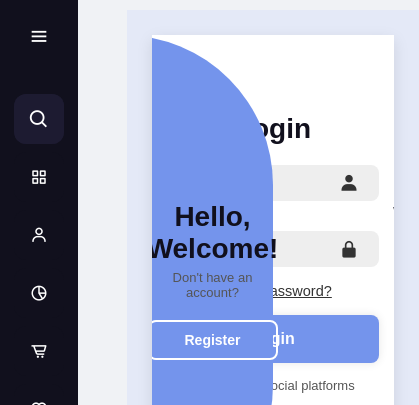
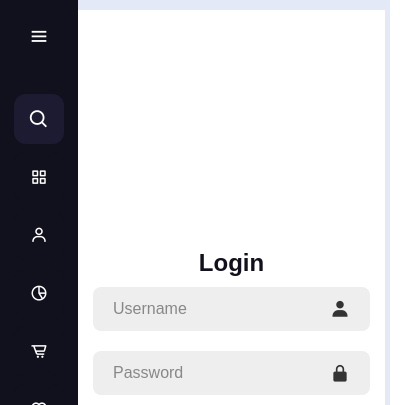
Before and after one commit to JustAsabre/richytech-website, a website: page Login Form/user.html in a window 390 px wide. Shown: the top 405 px of the page, 419 px wide, since content can reach past the window. Drawn offline with nearby package versions, Linux system fonts and the light colour scheme.

Commit message:
bug fixes

```diff
--- a/Login Form/styles.css
+++ b/Login Form/styles.css
@@ -270,12 +270,84 @@
 }
 
 .container {
+    flex-grow: 1;
+    display: flex;
+    flex-direction: column;
+    justify-content: center;
+    align-items: center;
+    text-align: center;
+    color: white;
+    font-size: 24px;
+}
+
+.shop-items {
+    display: flex;
+    flex-wrap: wrap;
+    justify-content: center;
+    gap: 20px;
+    margin-top: 20px;
+}
+
+.item {
+    background: rgba(255, 255, 255, 0.8);
+    border-radius: 10px;
+    padding: 20px;
+    text-align: center;
+    width: 200px;
+    box-shadow: 0 4px 8px rgba(0, 0, 0, 0.2);
+    transition: transform 0.3s ease;
+}
+
+.item:hover {
+    transform: translateY(-10px);
+}
+
+.item img {
+    width: 100%;
+    border-radius: 10px;
+}
+
+.item h3 {
+    margin: 10px 0;
+    color: #333;
+}
+
+.item p {
+    color: #555;
+    font-size: 18px;
+}
+
+.item button {
+    background: #f4a261;
+    border: none;
+    padding: 10px 20px;
+    border-radius: 5px;
+    color: white;
+    cursor: pointer;
+    transition: background-color 0.3s ease;
+}
+
+.item button:hover {
+    background: #e76f51;
+}
+
+/* New Login and Registration Styles */
+body {
+    display: flex;
+    justify-content: center;
+    align-items: center;
+    min-height: 100vh;
+    background: linear-gradient(90deg, #e2e2e2, #c9d6ff);
+}
+
+.container {
     position: relative;
-    width: 100%;
-    max-width: 850px;
-    height: 500px;
-    background-color: #fff;
-    box-shadow: 0 5px 15px rgba(0, 0, 0, 0.1);
+    width: 850px;
+    height: 550px;
+    background: #fff;
+    margin: 20px;
+    border-radius: 30px;
+    box-shadow: 0 0 30px rgba(0, 0, 0, .2);
     overflow: hidden;
 }
 
@@ -294,6 +366,7 @@ form {
 }
 
 .form-box {
+    justify-content: center;
     position: absolute;
     right: 0;
     width: 50%;
@@ -483,81 +556,157 @@ form {
 }
 
 @media screen and (max-width: 768px) {
-    body {
+
+    /* --- Style the main content area to respect sidebar --- */
+    .home-section {
+        position: relative; /* Let it be relative to flow */
+        width: 100%;      /* Use full viewport width */
         min-height: 100vh;
-        display: flex;
+        padding-left: 78px; /* <<< KEY FIX: Add space for the closed sidebar */
+        padding-top: 20px;    /* Add some top/bottom padding */
+        padding-bottom: 20px;
+        padding-right: 10px; /* Add a little right padding */
+        box-sizing: border-box; /* <<< KEY FIX: Include padding in width */
+        display: flex;          /* Use flex to center container */
+        justify-content: center;
         align-items: center;
-        justify-content: center;
-        background-color: #f0f2f5;
-        padding: 20px;
+        background: #e4e9f7; /* Ensure background is visible */
+        /* Remove transition properties inherited from desktop */
+        transition: none !important;
+        left: 0 !important; /* Ensure no 'left' offset is inherited */
     }
 
-    .container {
-        width: 95%;
-        height: auto;
-        min-height: 500px;
-        margin: 0 auto;
+    /* Handle open sidebar state if necessary (optional on mobile) */
+    /* If you want the content to shift when sidebar opens: */
+    /*
+    .sidebar.open ~ .home-section {
+        padding-left: 250px;
+    }
+    */
+    /* If you want sidebar to overlay content (simpler for mobile login): */
+    .sidebar.open ~ .home-section {
+        padding-left: 78px; /* Keep original padding */
     }
 
+
+    /* --- Style the container --- */
+    .container {
+        position: relative;
+        width: 100%; /* Fill the padded home-section */
+        max-width: 450px;
+        height: auto;     /* Auto height */
+        margin: 0; /* Remove margin, rely on home-section padding/flex */
+        background: #fff;
+        border-radius: 15px;
+        box-shadow: 0 8px 20px rgba(0, 0, 0, 0.12);
+        overflow: hidden;
+        display: flex;
+    }
+
+    /* --- Style Form Boxes --- */
     .form-box {
         width: 100%;
-        padding: 20px;
+        height: auto;
+        padding: 30px 25px;
+        display: flex;
+        flex-direction: column;
+        justify-content: center;
+        align-items: center;
+        text-align: center;
+        order: 1; /* Forms first */
+        /* Remove properties related to absolute positioning/transitions */
+        position: static;
+        transform: none;
+        transition: none;
+        opacity: 1; /* Ensure visible */
+        visibility: visible; /* Ensure visible */
     }
 
-    .toggle-box::before {
-        width: 200%;
-        left: -150%;
+    /* Hide register form by default */
+    .form-box.register {
+        display: none;
     }
 
-    .container.active .toggle-box::before {
-        left: 50%;
-    }
-
+    /* --- Style Toggle Panels --- */
     .toggle-panel {
-        padding: 20px;
+        width: 100%;
+        height: auto;
+        padding: 20px 15px;
+        min-height: 150px;
+        color: #333;
+        background: #f0f4f8;
+        display: flex;
+        flex-direction: column;
+        justify-content: center;
+        align-items: center;
+        text-align: center;
+        order: 2; /* Toggles second */
+         /* Remove properties related to absolute positioning/transitions */
+         position: static;
+         transform: none;
+         transition: none;
+         opacity: 1; /* Ensure visible */
+         visibility: visible; /* Ensure visible */
+          border-radius: 0; /* Remove radius if simply stacked */
     }
 
     .toggle-panel .btn {
-        width: 130px;
-        height: 40px;
-        font-size: 14px;
+        background: #7494ec;
+        color: #fff;
+        border: none;
+        padding: 10px 25px;
+        margin-top: 10px;
     }
 
-    .input-box input {
-        padding: 10px 40px 10px 15px;
-        font-size: 14px;
-    }
-}
-
-@media screen and (max-width: 400px) {
-    body {
-        padding: 10px;
+    /* Hide right toggle panel by default */
+    .toggle-panel.toggle-right {
+        display: none;
     }
 
+
+    /* --- Active State (.container.active) - Toggles Display --- */
+
+    /* When Register is active -> Hide Login Form, Show Register Form */
+    .container.active .form-box.login { display: none; }
+    .container.active .form-box.register { display: flex; } /* Use flex from base style */
+
+    /* When Register is active -> Hide Left Toggle, Show Right Toggle */
+    .container.active .toggle-panel.toggle-left { display: none; }
+    .container.active .toggle-panel.toggle-right { display: flex; } /* Use flex from base style */
+
+    /* Hide desktop animation elements */
+    .toggle-box::before, .toggle-box {
+        display: none;
+    }
+
+} /* End of 768px media query */
+
+
+/* --- Adjustments for Very Small Screens --- */
+@media screen and (max-width: 400px) {
+    .home-section {
+        padding-left: 78px; /* Maintain sidebar padding */
+        padding-top: 10px;
+        padding-bottom: 10px;
+        padding-right: 5px; /* Less padding */
+        align-items: flex-start; /* Align top */
+    }
+     /* Keep sidebar overlay behavior */
+      .sidebar.open ~ .home-section {
+        padding-left: 78px;
+    }
     .container {
         width: 100%;
+        max-width: none; /* Allow full width */
+        margin: 0;
+        border-radius: 0;
+        box-shadow: none;
+        min-height: calc(100vh - 20px); /* Adjust based on padding */
     }
-
-    .form-box {
-        padding: 15px;
-    }
-
-    .container h1 {
-        font-size: 28px;
-    }
-
-    .container p {
-        font-size: 13px;
-    }
-
-    .social-icons a {
-        padding: 8px;
-        font-size: 20px;
-    }
+    /* Adjust padding/min-height if needed */
+    .form-box { padding: 25px 15px; }
+    .toggle-panel { padding: 15px; min-height: 130px; }
+    .form-box h1 { font-size: 24px; }
+    .toggle-panel h1 { font-size: 20px; }
+    .input-box { margin: 20px 0; }
 }
-
-/* Remove any display:none properties that might affect the layout */
-.container.active .form-box.login { opacity: 0; pointer-events: none; }
-.container.active .form-box.register { display: flex; opacity: 1; pointer-events: all; }
-.container.active .toggle-panel.toggle-left { transform: translateX(-100%); }
-.container.active .toggle-panel.toggle-right { transform: translateX(0); }
```
